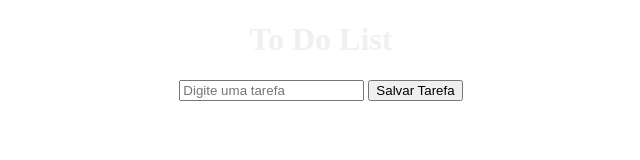
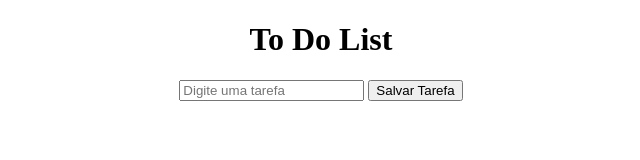
Before and after one commit to paulpessoa/JavaScript-DIO, a plain HTML site: page to_do_list/index.html in a window 1280 px wide. Shown: the whole page, without its empty margins (319-959 px from the left). Drawn offline with Linux system fonts and the light colour scheme.

Commit message:
estilo h1

```diff
--- a/to_do_list/style.css
+++ b/to_do_list/style.css
@@ -7,6 +7,6 @@ body {
     margin: 50px;
 }
 
-h1 {
+.lista-links a h1 {
     color: #f0f0f0;
 }
```
